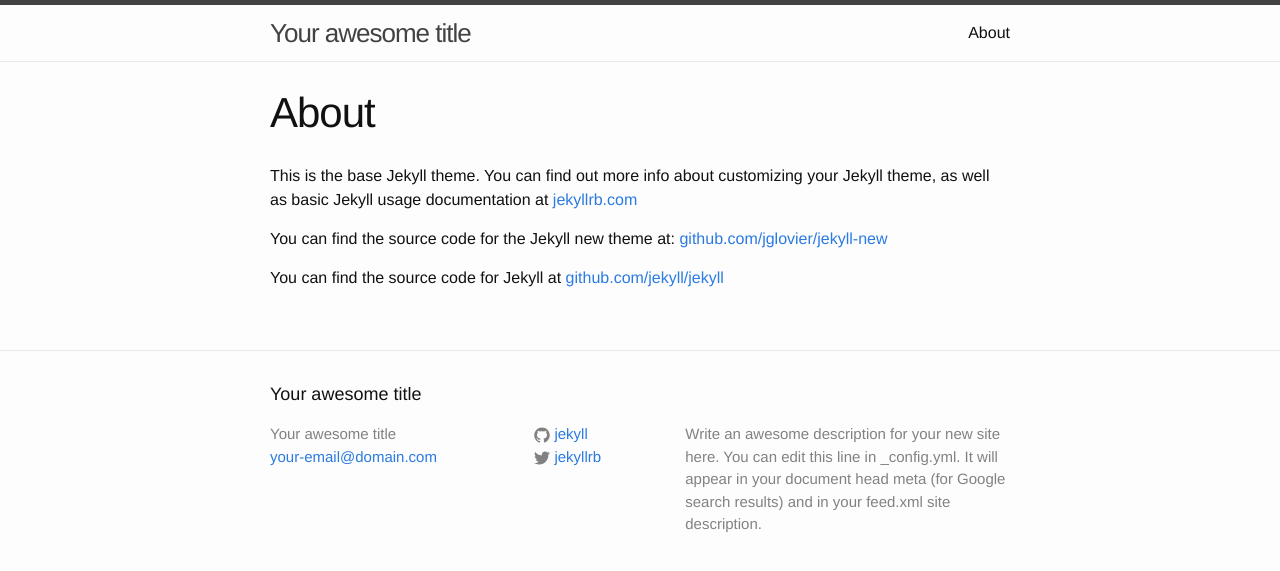
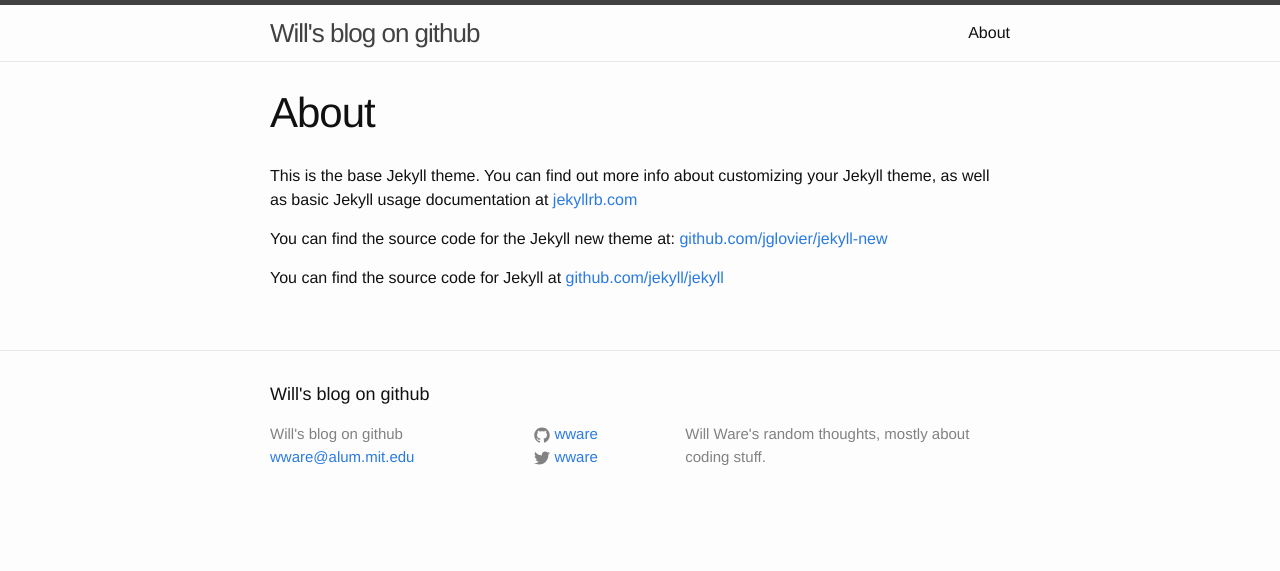
Before and after one commit to wware/wware.github.io, a Jekyll site: the page built from about.md, in a window 1280 px wide. Shown: the top 571 px of the page. Built offline with Jekyll 4.4.1, drawn with Linux system fonts in a browser that asks for light colours.

```diff
--- a/_config.yml
+++ b/_config.yml
@@ -1,14 +1,12 @@
 # Site settings
-title: Your awesome title
-email: your-email@domain.com
+title: Will's blog on github
+email: wware@alum.mit.edu
 description: > # this means to ignore newlines until "baseurl:"
-  Write an awesome description for your new site here. You can edit this
-  line in _config.yml. It will appear in your document head meta (for
-  Google search results) and in your feed.xml site description.
+  Will Ware's random thoughts, mostly about coding stuff.
 baseurl: "" # the subpath of your site, e.g. /blog/
-url: "http://yourdomain.com" # the base hostname & protocol for your site
-twitter_username: jekyllrb
-github_username:  jekyll
+url: "https://wware.github.io" # the base hostname & protocol for your site
+twitter_username: wware
+github_username:  wware
 
 # Build settings
 markdown: kramdown
```
Also changed, not shown: _posts/2015-10-19-python-package-fun.markdown (added, +45 -0 lines), _posts/2015-10-19-welcome-to-jekyll.markdown (deleted, +0 -25 lines).
